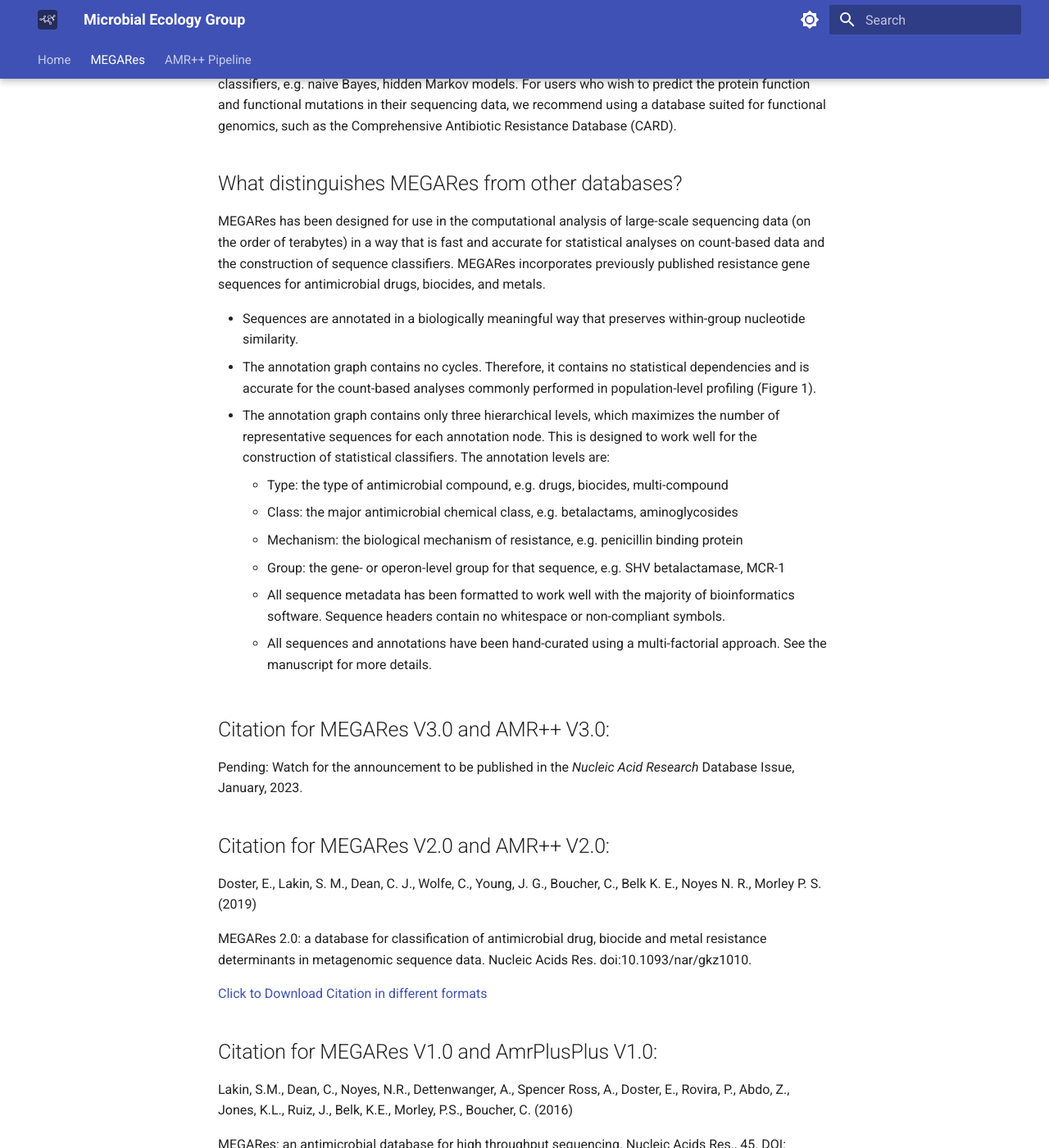
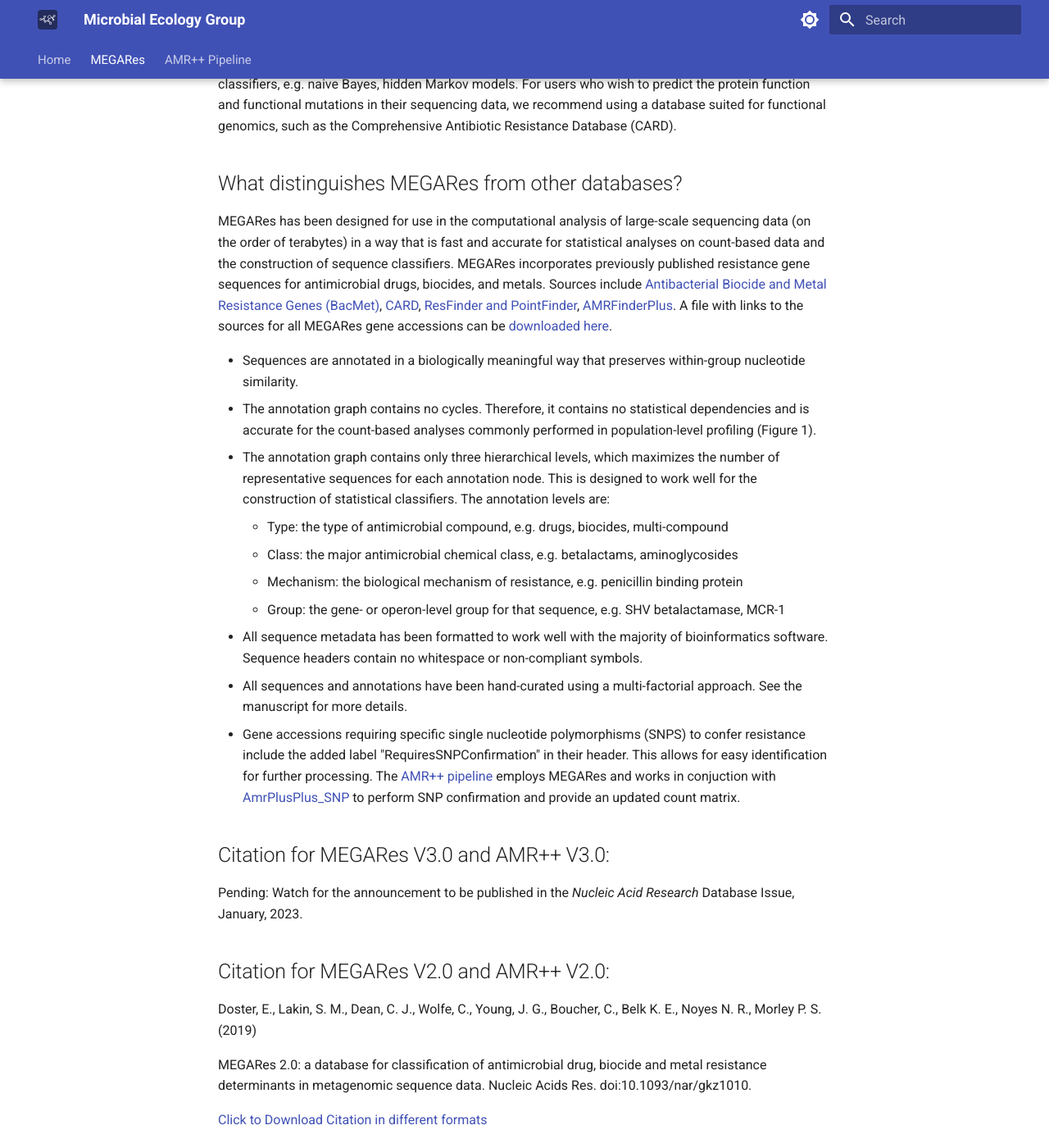
Before and after one commit to Microbial-Ecology-Group/meglab, an MkDocs documentation site: the page built from docs/megares/index.md, in a window 1280 px wide and 1400 px high, scrolled down 1161 px. Shown: the whole window at 82% size. Built offline with MkDocs 1.6.1 and Material for MkDocs 9.7.7, drawn with Linux system fonts in a browser that asks for light colours.

Commit message:
add sources, SNP verification

```diff
--- a/docs/megares/index.md
+++ b/docs/megares/index.md
@@ -27,7 +27,7 @@
 
 MEGARes has been designed for use in the computational analysis of large-scale sequencing data (on the order of terabytes)
 in a way that is fast and accurate for statistical analyses on count-based data and the construction of sequence classifiers.
-MEGARes incorporates previously published resistance gene sequences for antimicrobial drugs, biocides, and metals.
+MEGARes incorporates previously published resistance gene sequences for antimicrobial drugs, biocides, and metals. Sources include [Antibacterial Biocide and Metal Resistance Genes (BacMet)](http://bacmet.biomedicine.gu.se/), [CARD](https://card.mcmaster.ca/home), [ResFinder and PointFinder](https://cge.cbs.dtu.dk/services/ResFinder/), [AMRFinderPlus](https://ftp.ncbi.nlm.nih.gov/pathogen/Antimicrobial_resistance/AMRFinderPlus/database/). A file with links to the sources for all MEGARes gene accessions can be [downloaded here](https://www.meglab.org/downloads/megares_v3.00/megares_to_external_header_mappings_v3.00.csv).
 
 - Sequences are annotated in a biologically meaningful way that preserves within-group nucleotide similarity.
 - The annotation graph contains no cycles.  Therefore, it contains no statistical dependencies and is accurate for the count-based analyses commonly performed in population-level profiling (Figure 1).
@@ -36,8 +36,9 @@
     - Class: the major antimicrobial chemical class, e.g. betalactams, aminoglycosides
     - Mechanism: the biological mechanism of resistance, e.g. penicillin binding protein
     - Group: the gene- or operon-level group for that sequence, e.g. SHV betalactamase, MCR-1
-    - All sequence metadata has been formatted to work well with the majority of bioinformatics software.  Sequence headers contain no whitespace or non-compliant symbols.
-    - All sequences and annotations have been hand-curated using a multi-factorial approach.  See the manuscript for more details.
+- All sequence metadata has been formatted to work well with the majority of bioinformatics software.  Sequence headers contain no whitespace or non-compliant symbols.
+- All sequences and annotations have been hand-curated using a multi-factorial approach.  See the manuscript for more details.
+- Gene accessions requiring specific single nucleotide polymorphisms (SNPS) to confer resistance include the added label "RequiresSNPConfirmation" in their header. This allows for easy identification for further processing. The [AMR++ pipeline](https://github.com/Microbial-Ecology-Group/AMRplusplus) employs MEGARes and works in conjuction with [AmrPlusPlus_SNP](https://github.com/Isabella136/AmrPlusPlus_SNP) to perform SNP confirmation and provide an updated count matrix.
 
 ## Citation for MEGARes V3.0 and AMR++ V3.0:
 
```
